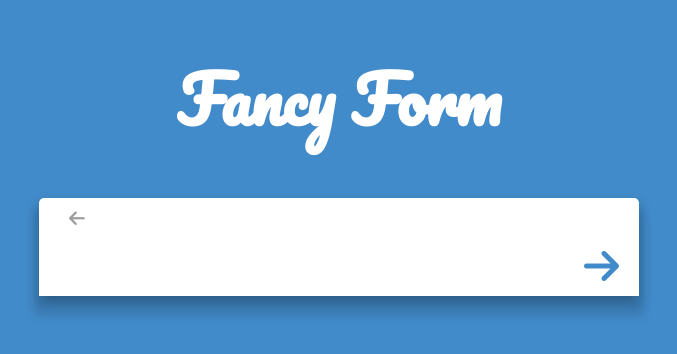
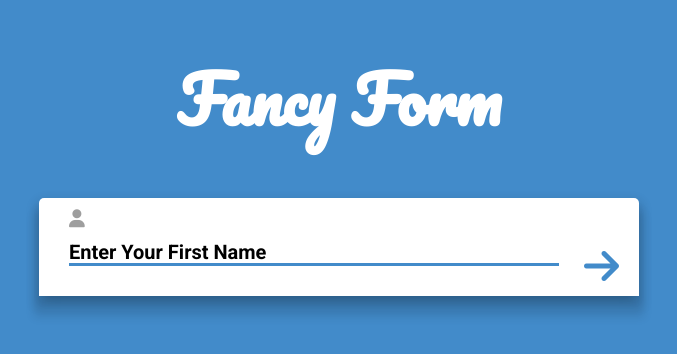
Before and after one commit to Double-UP/fancy-form, a plain HTML site: page index.html in a window 1280 px wide. Shown: the whole page, without its empty margins (301-978 px from the left). Drawn offline with nearby package versions, Linux system fonts and the light colour scheme; files that its build step writes are made by us from their sources.

Commit message:
Changed css and js folder src to match

```diff
--- a/index.html
+++ b/index.html
@@ -9,7 +9,7 @@
     />
     <title>Fancy Form</title>
     <link href="https://fonts.googleapis.com/css2?family=Pacifico&family=Roboto:wght@400;700&display=swap" rel="stylesheet">
-    <link rel="stylesheet" href="css/main.css" />
+    <link rel="stylesheet" href="main.css" />
     <script
       src="https://kit.fontawesome.com/d764f20ccd.js"
       crossorigin="anonymous"
@@ -31,6 +31,6 @@
           </div>
       </div>
 
-      <script src="js/main.js"></script>
+      <script src="main.js"></script>
   </body>
 </html>
```
